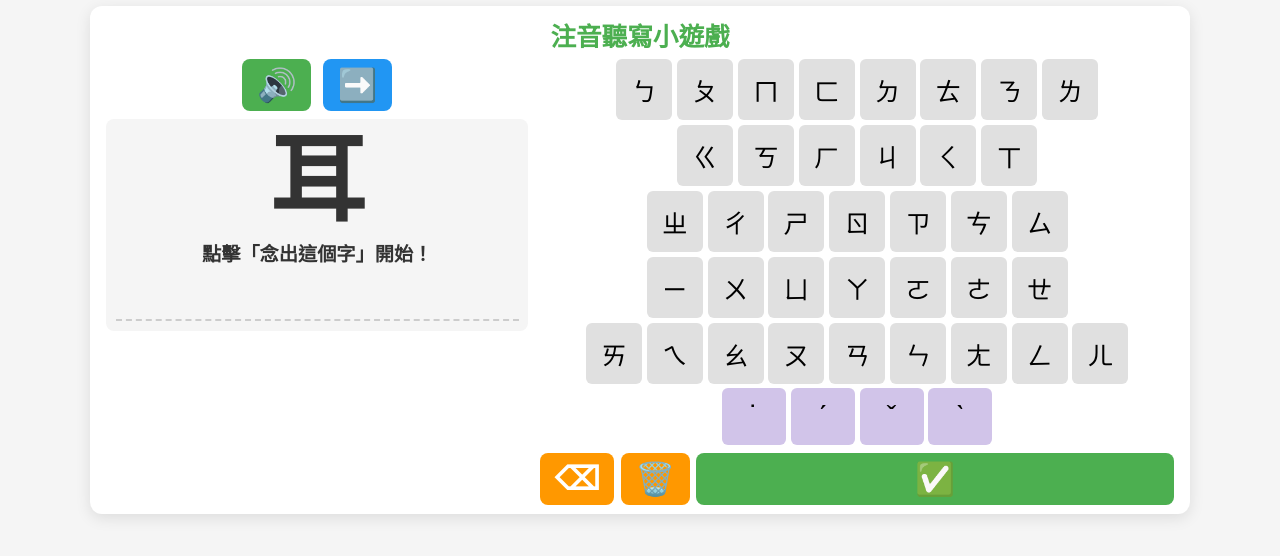
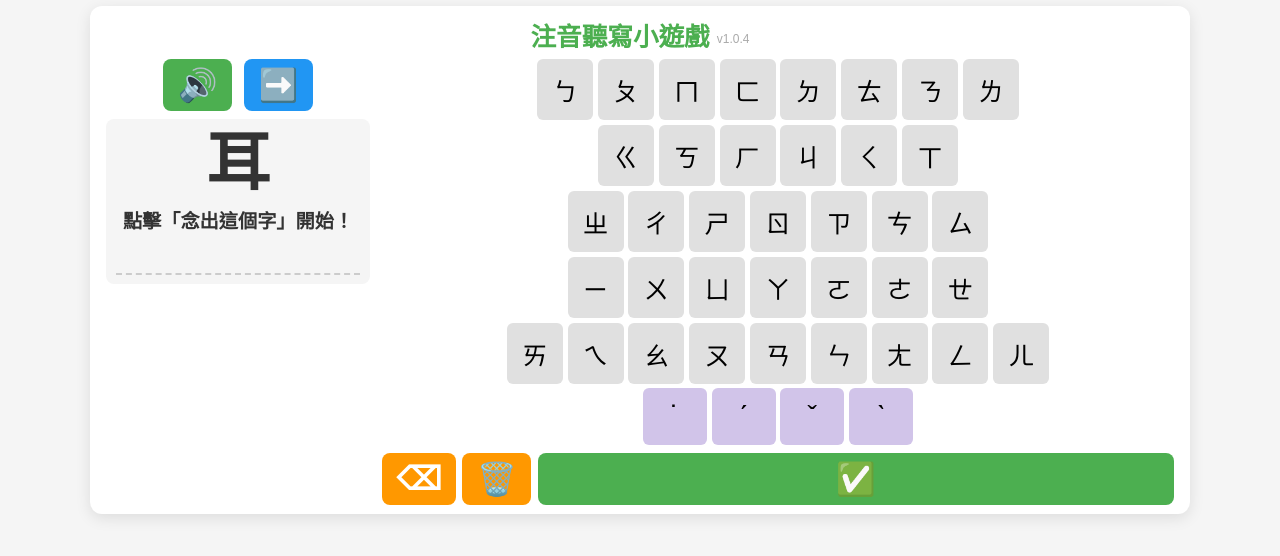
Before and after one commit to yenchao/Bopomofo, a plain HTML site: page index.html in a window 1280 px wide. Both pictures are taken after a click on the button "念出這個字". Drawn offline with Linux system fonts and the light colour scheme.

Commit message:
Fix first-tap speech, shrink left panel, add version label
Co-Authored-By: Claude Sonnet 4.6 <noreply@anthropic.com>

```diff
--- a/app.js
+++ b/app.js
@@ -188,14 +188,17 @@ function updateDisplay() {
 }
 
 function speak(text) {
-    if ('speechSynthesis' in window) {
+    if (!('speechSynthesis' in window)) {
+        alert('您的瀏覽器不支援語音合成功能');
+        return;
+    }
+    window.speechSynthesis.cancel();
+    setTimeout(() => {
         const utterance = new SpeechSynthesisUtterance(text);
         utterance.lang = 'zh-TW';
         utterance.rate = 0.3;
         window.speechSynthesis.speak(utterance);
-    } else {
-        alert('您的瀏覽器不支援語音合成功能');
-    }
+    }, 150);
 }
 
 function nextWord() {
--- a/index.html
+++ b/index.html
@@ -12,7 +12,7 @@
     </div>
 
     <div class="container">
-        <h1>注音聽寫小遊戲</h1>
+        <h1>注音聽寫小遊戲 <span class="version">v1.0.4</span></h1>
 
         <div class="game-area">
             <div class="left-panel">
--- a/style.css
+++ b/style.css
@@ -44,9 +44,16 @@ h1 {
     font-size: 1.6rem;
 }
 
+.version {
+    font-size: 0.75rem;
+    font-weight: normal;
+    color: #aaa;
+    vertical-align: middle;
+}
+
 .game-area {
     display: grid;
-    grid-template-columns: 2fr 3fr;
+    grid-template-columns: 1fr 3fr;
     gap: 0.75rem;
     align-items: start;
 }
@@ -106,11 +113,11 @@ h1 {
 }
 
 .char-display {
-    font-size: 6rem;
+    font-size: 4rem;
     font-weight: bold;
     color: var(--text-color);
     line-height: 1.1;
-    min-height: 6.5rem;
+    min-height: 4.5rem;
 }
 
 .result-overlay {
@@ -144,9 +151,9 @@ h1 {
 .status.wrong { color: var(--danger-color); }
 
 .user-input {
-    font-size: 2.5rem;
-    letter-spacing: 5px;
-    min-height: 3rem;
+    font-size: 1.8rem;
+    letter-spacing: 4px;
+    min-height: 2.2rem;
     border-bottom: 2px dashed #ccc;
     padding-bottom: 0.3rem;
     width: 100%;
```
